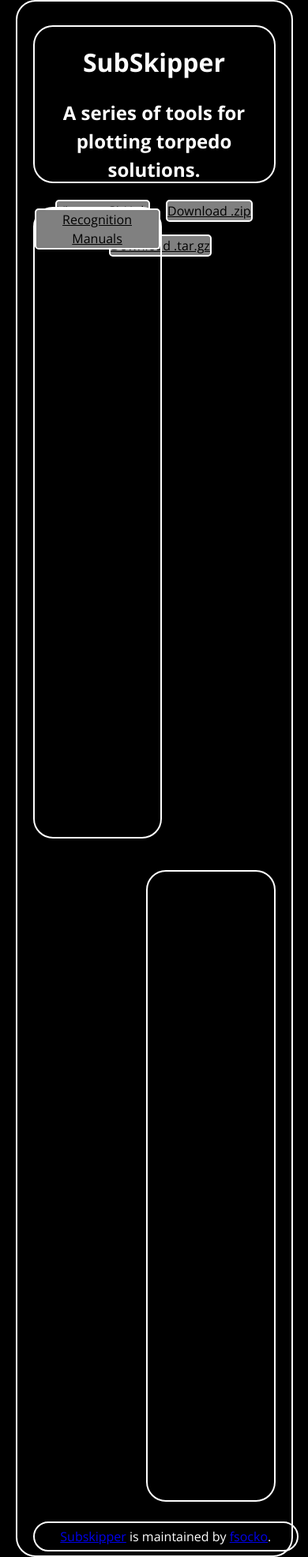
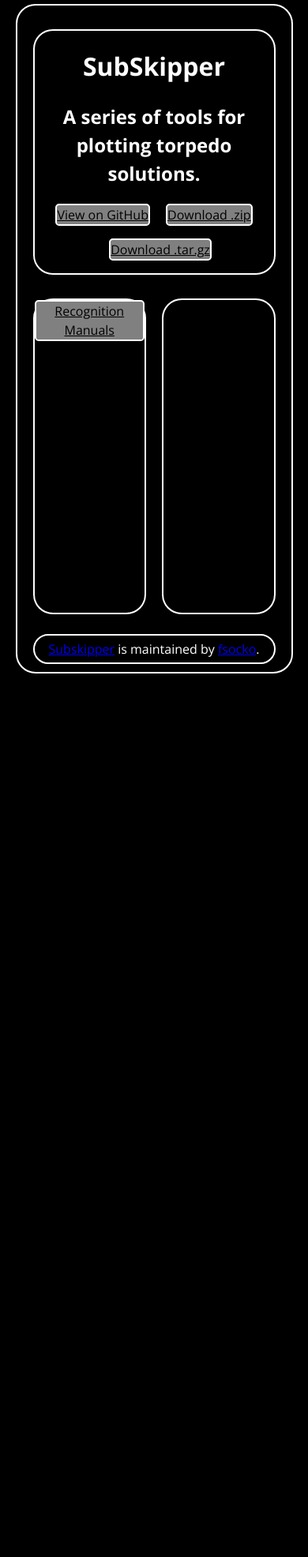
Before and after one commit to fsocko/subskipper, a PHP site: page / in a window 390 px wide. Shown: the whole page at 79% size. After the commit the page ends 853 px from the top, so only its background shows below. Run offline with PHP 8.4, Linux system fonts and the light colour scheme.

Commit message:
Updates to make page work correctly on small screen

```diff
--- a/stylesheets/stylesheet.css
+++ b/stylesheets/stylesheet.css
@@ -22,6 +22,7 @@
 	display: table;
 	margin-left: 5%;
 	margin-right: 5%;
+	margin-top: 5px;
 
 	}
 
@@ -30,7 +31,7 @@
 	top: 10px;
     border-radius: 25px;
     border: 2px solid white;
-    height: 200px;
+    min-height: 200px;
 	margin: 20px 20px 20px 20px;
 
 }
@@ -40,8 +41,8 @@
 	bottom: 0px;
     border-radius: 25px;
     border: 2px solid white;
-    height: 800px;
-	width: 47%;
+    min-height: 400px;
+	width: calc(50% - 30px);
 	margin-top: 20px;
 	margin-bottom: 20px;
 
@@ -58,7 +59,7 @@
 {
 	float: right;
 	margin-left: 0;
-	margin-right: 20px;;
+	margin-right: 20px;
 }
 
 .btn {
@@ -85,9 +86,9 @@
 	bottom:0;
 	border-radius: 25px;
     border: 2px solid white;
-	min-width: 97%;
+	min-width: calc(100% - 40px);
 	margin-top: 5px;
-	margin-bottom: 5px;
+	margin-bottom: 10px;
 	margin-right: 20px;
 	margin-left: 20px;
 	padding: 5px;
```
